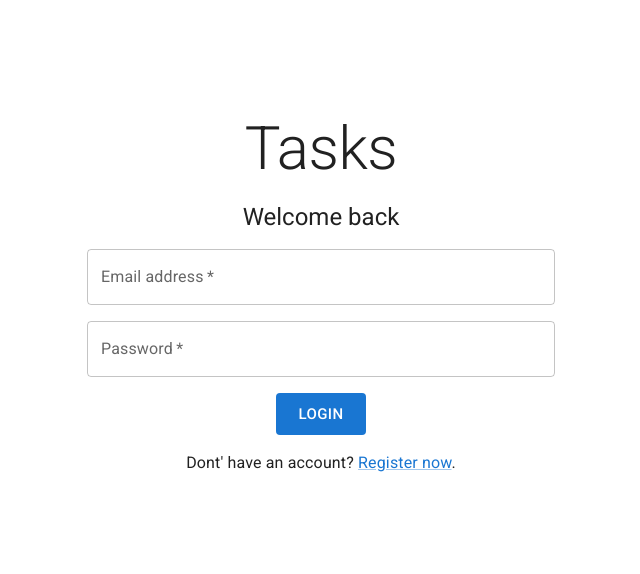
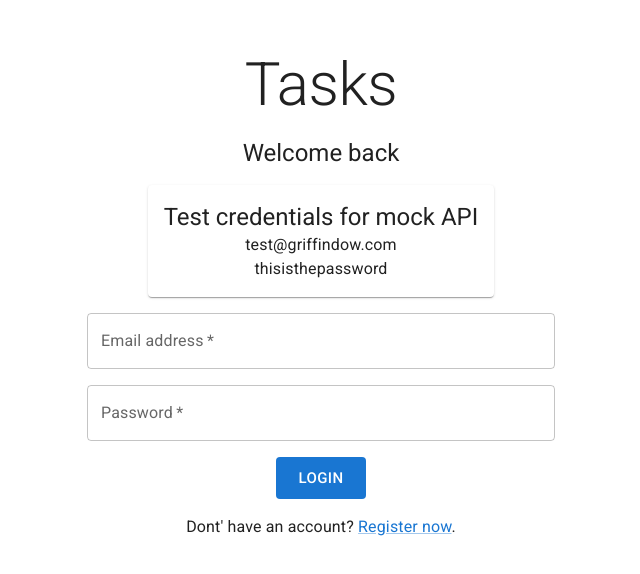
Before and after one commit to griffinodow/tasks-wa, a React (Create React App) app: page /login in a window 1280 px wide. Shown: the part 106-680 px from the top of the page, without its empty margins (319-959 px from the left). Built offline with nearby package versions, Linux system fonts and the light colour scheme.

Commit message:
Add test credentials to login

```diff
--- a/src/components/pages/login-register/components/LoginForm.tsx
+++ b/src/components/pages/login-register/components/LoginForm.tsx
@@ -1,6 +1,6 @@
 // Libraries
 import { useState } from "react";
-import { Button, Link, TextField, Typography } from "@mui/material";
+import { Box, Button, Link, Paper, TextField, Typography } from "@mui/material";
 import { Link as RouterLink } from "react-router-dom";
 
 // Utils
@@ -52,6 +52,13 @@ export const LoginForm = () => {
       <Typography variant="h5" component="h2">
         Welcome back
       </Typography>
+      <Paper>
+        <Box padding="1rem" textAlign="center">
+          <Typography variant="h5">Test credentials for mock API</Typography>
+          <Typography variant="body1">test@griffindow.com</Typography>
+          <Typography variant="body1">thisisthepassword</Typography>
+        </Box>
+      </Paper>
       <TextField
         id="email"
         type="email"
```
